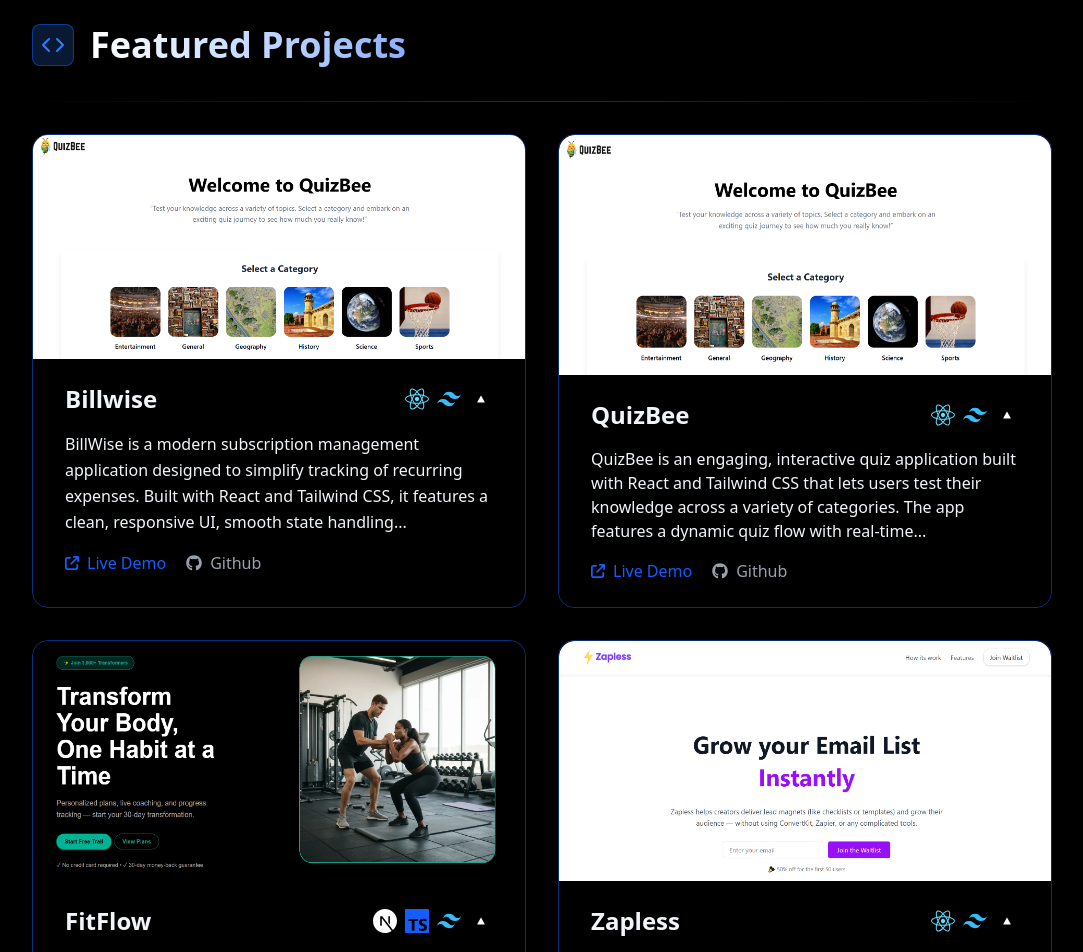
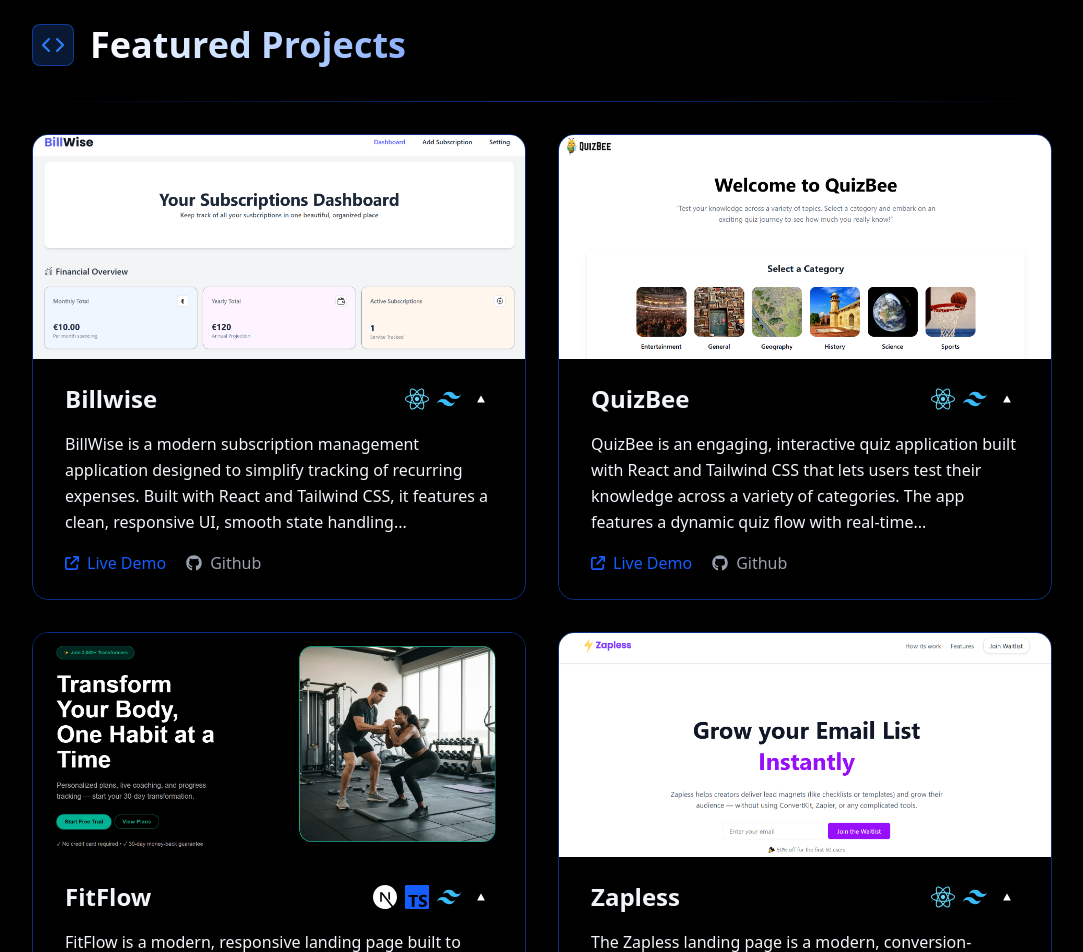
Before and after one commit to itsgauravkumar07/gaurav.site, a React (Vite) app: page / in a window 1280 px wide. Shown: the part 1140-2092 px from the top of the page, without its empty margins (98-1181 px from the left). Built offline with nearby package versions, Linux system fonts and the light colour scheme.

Commit message:
Improve overall design for smaller screens

```diff
--- a/src/components/Contact.jsx
+++ b/src/components/Contact.jsx
@@ -12,8 +12,11 @@
           </div>
           <div className="my-8 h-px w-full bg-linear-to-r from-transparent via-blue-600/50 to-transparent " />
 
+            <p className=" text-2xl leading-relaxed md:hidden">
+              I enjoy building scalable, user-focused software from idea to product.
+          </p>
             <p
-              className="text-2xl ">
+              className="text-2xl hidden md:block leading-relaxed">
                 Whether it’s an early concept or a growing
                 product, I enjoy working closely to build
                 scalable, user-focused software from the ground up.
--- a/src/components/Hero.jsx
+++ b/src/components/Hero.jsx
@@ -5,7 +5,7 @@
 
 export default function Hero() {
   return (
-    <section className="flex items-center bg-amber-500 pt-25">
+    <section className="flex items-center pt-25">
   <div className="
     max-w-6xl mx-auto
     grid grid-cols-1 md:grid-cols-[1fr_3fr]
--- a/src/components/Projects.jsx
+++ b/src/components/Projects.jsx
@@ -2,7 +2,7 @@
 import { FaReact, FaGithub } from "react-icons/fa";
 import { SiTailwindcss, SiVercel, SiTypescript, SiNextdotjs } from "react-icons/si";
 import { FaArrowUpRightFromSquare } from "react-icons/fa6";
-//import BillWise from '../assets/BillWise.png'
+import BillWise from '../assets/BillWise.png'
 import QuizBee from '../assets/QuizBee.png'
 import Fitflow from "../assets/Fitflow.png"
 import Zapless from '../assets/Zapless.png'
@@ -26,7 +26,7 @@
               hover:-translate-y-1 hover:shadow-xl">
         <div className="overflow-hidden">
           <img
-            src={QuizBee}
+            src={BillWise}
             alt="Billwise dashoard img"
             className="
               w-full object-cover
@@ -51,7 +51,7 @@
           <p className="py-4 leading-relaxed md:hidden">
               BillWise is a modern subscription management
               application designed to simplify tracking of
-              recurring expenses...
+              recurring...
           </p>
            <p className="py-4 hidden md:block leading-relaxed">
               BillWise is a modern subscription management
@@ -92,12 +92,22 @@
         </div>
 
         {/* Project 02 */}
-        <div className="grid grid-rows-[auto_1fr] overflow-hidden rounded-2xl border border-blue-600/50 transition-transform duration-400 ease-out hover:scale-101">
-        <div>
+        <div className="
+              group overflow-hidden rounded-2xl
+              border border-blue-600/50
+              transition-all duration-300 ease-out
+              hover:-translate-y-1 hover:shadow-xl">
+        <div className="overflow-hidden">
           <img
             src={QuizBee}
-            alt="QuizBee img"
-            className="rounded-t-2xl h-70 md:h-60 lg:h-60"
+            alt="Project img"
+            className="
+              w-full object-cover
+              aspect-video[16/9]
+              md:aspect-auto md:h-56
+              transition-transform duration-300 ease-out
+              group-hover:scale-105
+            "
           />
         </div>
         <div className="bg-black rounded-b-2xl">
@@ -111,8 +121,13 @@
             </div>
           </div>
 
+          <p className="py-4 leading-relaxed md:hidden">
+              QuizBee is an engaging, interactive quiz application
+              built with React and Tailwind CSS that lets
+              users...
+          </p>
            <p
-            className="py-4">
+            className="py-4 hidden md:block leading-relaxed">
               QuizBee is an engaging, interactive quiz application
               built with React and Tailwind CSS that lets
               users test their knowledge across a variety
@@ -151,12 +166,22 @@
         </div>
 
         {/* Project 03 */}
-       <div className="grid grid-rows-[auto_1fr] overflow-hidden rounded-2xl border border-blue-600/50 transition-transform duration-400 ease-out hover:scale-101">
-        <div>
+      <div className="
+              group overflow-hidden rounded-2xl
+              border border-blue-600/50
+              transition-all duration-300 ease-out
+              hover:-translate-y-1 hover:shadow-xl">
+        <div className="overflow-hidden">
           <img
             src={Fitflow}
-            alt="FitFlow img"
-            className="rounded-t-2xl h-70 md:h-60 lg:h-60"
+            alt="Project img"
+            className="
+              w-full object-cover
+              aspect-video[16/9]
+              md:aspect-auto md:h-56
+              transition-transform duration-300 ease-out
+              group-hover:scale-105
+            "
           />
         </div>
         <div className="bg-black rounded-b-2xl">
@@ -171,8 +196,13 @@
             </div>
           </div>
 
+            <p className="py-4 leading-relaxed md:hidden">
+              FitFlow is a modern, responsive landing page
+              built to showcase a fitness coaching service.
+              It combines...
+          </p>
            <p
-            className="py-4">
+            className="py-4 hidden md:block leading-relaxed">
               FitFlow is a modern, responsive landing page
               built to showcase a fitness coaching service.
               It combines clean design, structured content,
@@ -211,12 +241,22 @@
         </div>
 
         {/* Project 04 */}
-       <div className="grid grid-rows-[auto_1fr] overflow-hidden rounded-2xl border border-blue-600/50 transition-transform duration-400 ease-out hover:scale-101">
-        <div>
+       <div className="
+              group overflow-hidden rounded-2xl
+              border border-blue-600/50
+              transition-all duration-300 ease-out
+              hover:-translate-y-1 hover:shadow-xl">
+        <div className="overflow-hidden">
           <img
             src={Zapless}
-            alt="Zapless img"
-            className="rounded-t-2xl h-70 md:h-60 lg:h-60"
+            alt="Project img"
+            className="
+              w-full object-cover
+              aspect-video[16/9]
+              md:aspect-auto md:h-56
+              transition-transform duration-300 ease-out
+              group-hover:scale-105
+            "
           />
         </div>
         <div className="bg-black rounded-b-2xl">
@@ -230,8 +270,13 @@
             </div>
           </div>
 
+          <p className="py-4 leading-relaxed md:hidden">
+              The Zapless landing page is a modern,
+              conversion-focused interface designed to
+              clearly...
+          </p>
            <p
-            className="py-4">
+            className="py-4 hidden md:block leading-relaxed">
               The Zapless landing page is a modern,
               conversion-focused interface designed to
               clearly communicate the value of instant lead
```
